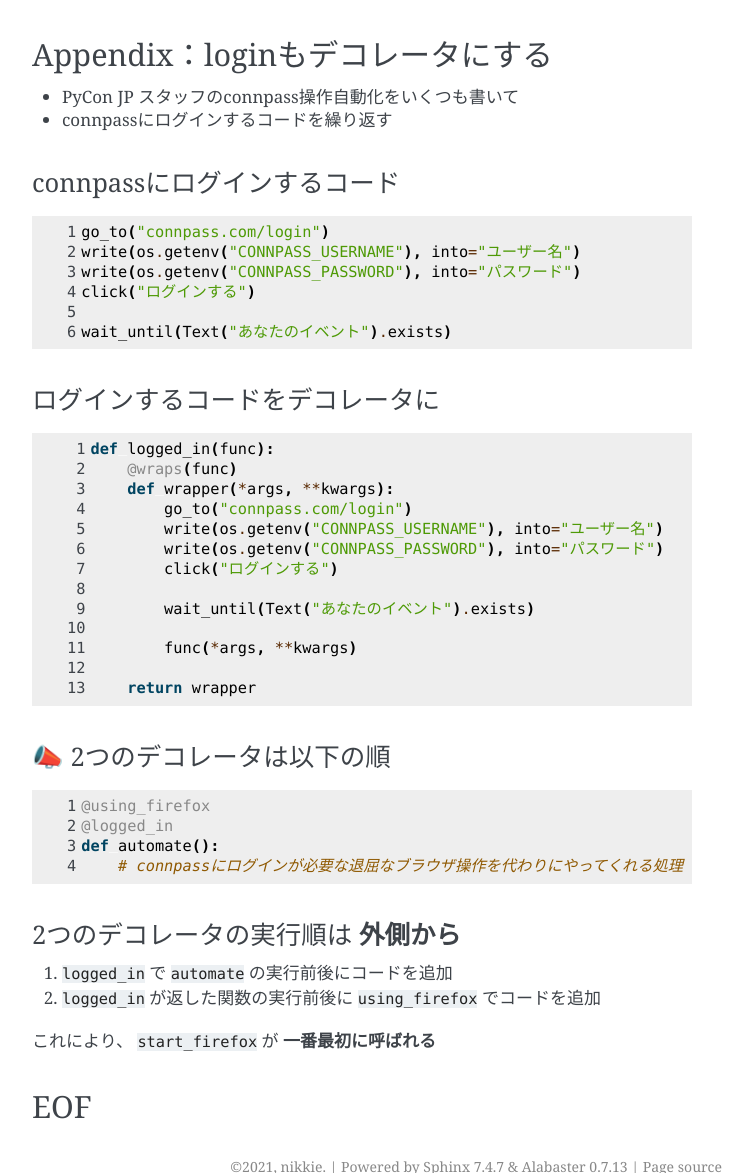
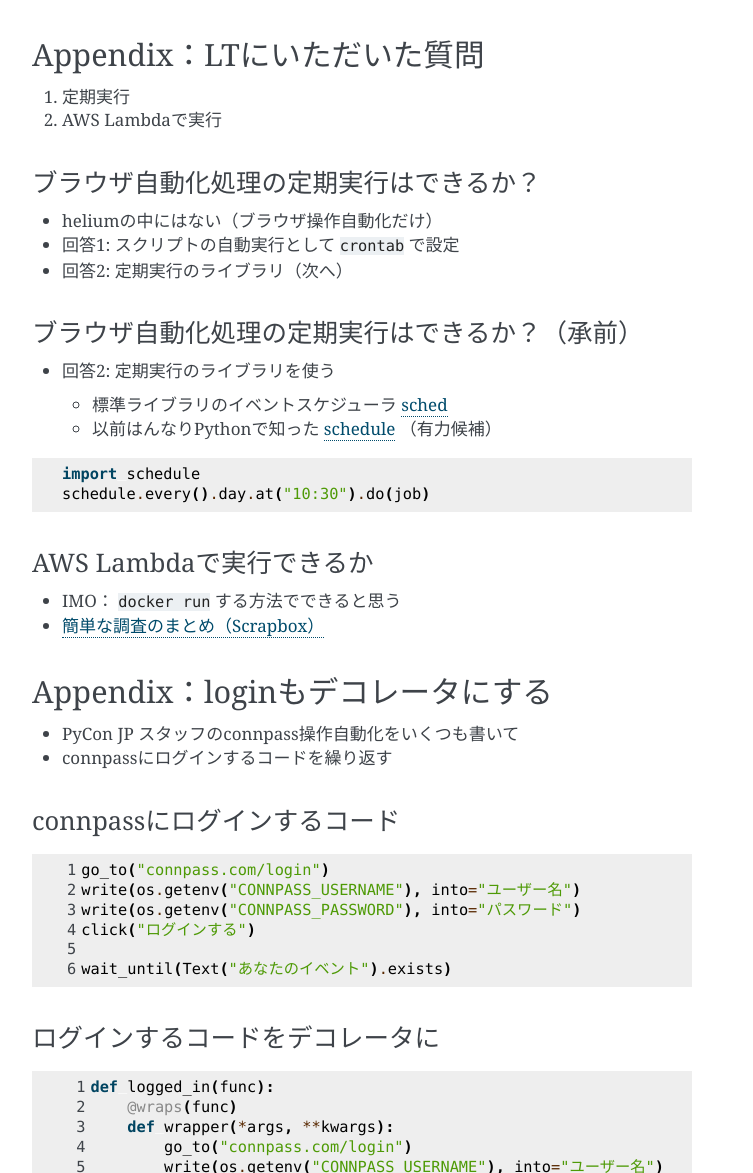
Before and after one commit to ftnext/2021_slides, a Sphinx documentation site: the page built from source/hannari_Sep/cool_python_with_helium.rst, in a window 1280 px wide and 1400 px high, scrolled down 11486 px, cut to the strip 227-1400 px from the top of the window. Shown: the whole strip, without its empty margins (388-1141 px from the left). Built offline with Sphinx 7.4.7, drawn with Linux system fonts in a browser that asks for light colours; comment, search, counter and statistics services are not loaded; some of the changed text lies outside the part shown.

Commit message:
[feat] Add questions and answers section

```diff
--- a/source/hannari_Sep/cool_python_with_helium.rst
+++ b/source/hannari_Sep/cool_python_with_helium.rst
@@ -165,6 +165,38 @@ References
     <iframe width="800" height="480" src="https://ftnext.github.io/2021_slides/pysuruga_Aug/decorator_like_dataclass.html#/1"
         title="@dataclass のような、 () を付けても付けなくてもいいデコレータはどう作る？（Python駿河 勉強会 #28 (2021/08)）"></iframe>
 
+Appendix：LTにいただいた質問
+============================================================
+
+1. 定期実行
+2. AWS Lambdaで実行
+
+ブラウザ自動化処理の定期実行はできるか？
+------------------------------------------------
+
+* heliumの中にはない（ブラウザ操作自動化だけ）
+* 回答1: スクリプトの自動実行として ``crontab`` で設定
+* 回答2: 定期実行のライブラリ（次へ）
+
+ブラウザ自動化処理の定期実行はできるか？（承前）
+------------------------------------------------
+
+* 回答2: 定期実行のライブラリを使う
+
+  * 標準ライブラリのイベントスケジューラ `sched <https://docs.python.org/ja/3/library/sched.html>`_
+  * 以前はんなりPythonで知った `schedule <https://schedule.readthedocs.io/en/stable/>`_ （有力候補）
+
+.. code-block:: python
+
+    import schedule
+    schedule.every().day.at("10:30").do(job)
+
+AWS Lambdaで実行できるか
+------------------------------------------------
+
+* IMO： ``docker run`` する方法でできると思う
+* `簡単な調査のまとめ（Scrapbox） <https://scrapbox.io/nikkie-memos/%E3%83%96%E3%83%A9%E3%82%A6%E3%82%B6%E6%93%8D%E4%BD%9C%E8%87%AA%E5%8B%95%E5%8C%96%E3%82%B9%E3%82%AF%E3%83%AA%E3%83%97%E3%83%88%E3%82%92AWS_Lambda%E3%81%A7%E5%8B%95%E3%81%8B%E3%81%97%E3%81%9F%E3%81%84>`_
+
 Appendix：loginもデコレータにする
 ========================================================================================================================
 
```
